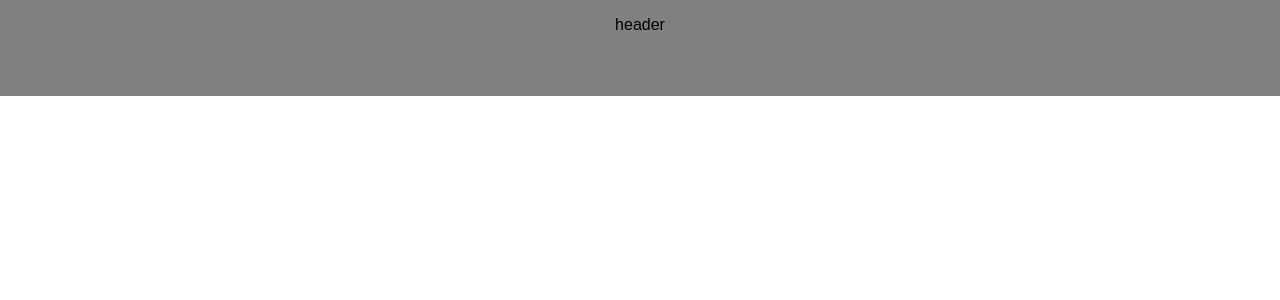
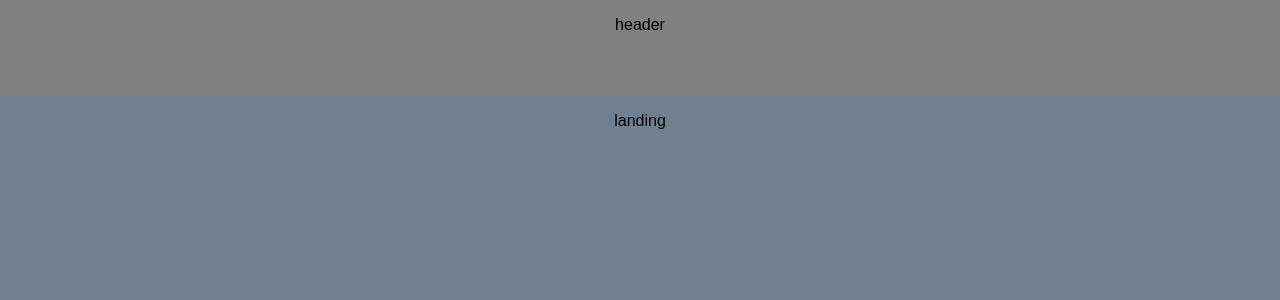
Before and after one commit to ryanscottjohnson/ISTC, a React app: page / in a window 1280 px wide. Shown: the top 300 px of the page. Built offline with nearby package versions, Linux system fonts and the light colour scheme; a web font is replaced by a local one.

Commit message:
landing page rendering and basic scss visible

```diff
--- a/src/components/app.jsx
+++ b/src/components/app.jsx
@@ -1,5 +1,5 @@
 import React from 'react';
-import Home from './home/home.jsx';
+import Landing from './landing/landing.jsx';
 import Header from './header/header.jsx';
 import Footer from './footer/footer.jsx';
 
@@ -8,7 +8,7 @@ class App extends React.Component {
     return (
       <React.Fragment>
         <Header />
-        <Home />
+        <Landing />
         <Footer />
       </React.Fragment>
     )
--- a/src/components/home/home.jsx
+++ /dev/null
@@ -1,18 +0,0 @@
-import React from 'react';
-import Header from '../header/header.jsx';
-
-class Home extends React.Component {
-  constructor(props) {
-    super(props);
-  }
-
-  render() {
-    return <React.Fragment>
-      <section id="Greeting"></section>
-      <section id="nav"></section>
-
-    </React.Fragment>
-  }
-}
-
-export default Home;
--- /dev/null
+++ b/src/components/landing/landing.jsx
@@ -0,0 +1,19 @@
+import React from 'react';
+import Header from '../header/header.jsx';
+
+import './landing.scss';
+
+class Landing extends React.Component {
+
+  render() {
+    return (
+      <div className="landing">
+
+      <p>landing</p>
+
+    </div>
+    )
+  }
+}
+
+export default Landing;
--- /dev/null
+++ b/src/components/landing/landing.scss
@@ -0,0 +1,9 @@
+.landing {
+  display: flex;
+  flex-direction: row;
+  justify-content: center;
+  align-self: stretch;
+  widows: 100%;
+  height: 50em;
+  background-color: slategrey;
+}
```
Also changed, not shown: src/components/home/home.scss (deleted), 2 other files (tests, documents, lock files or other folders).
